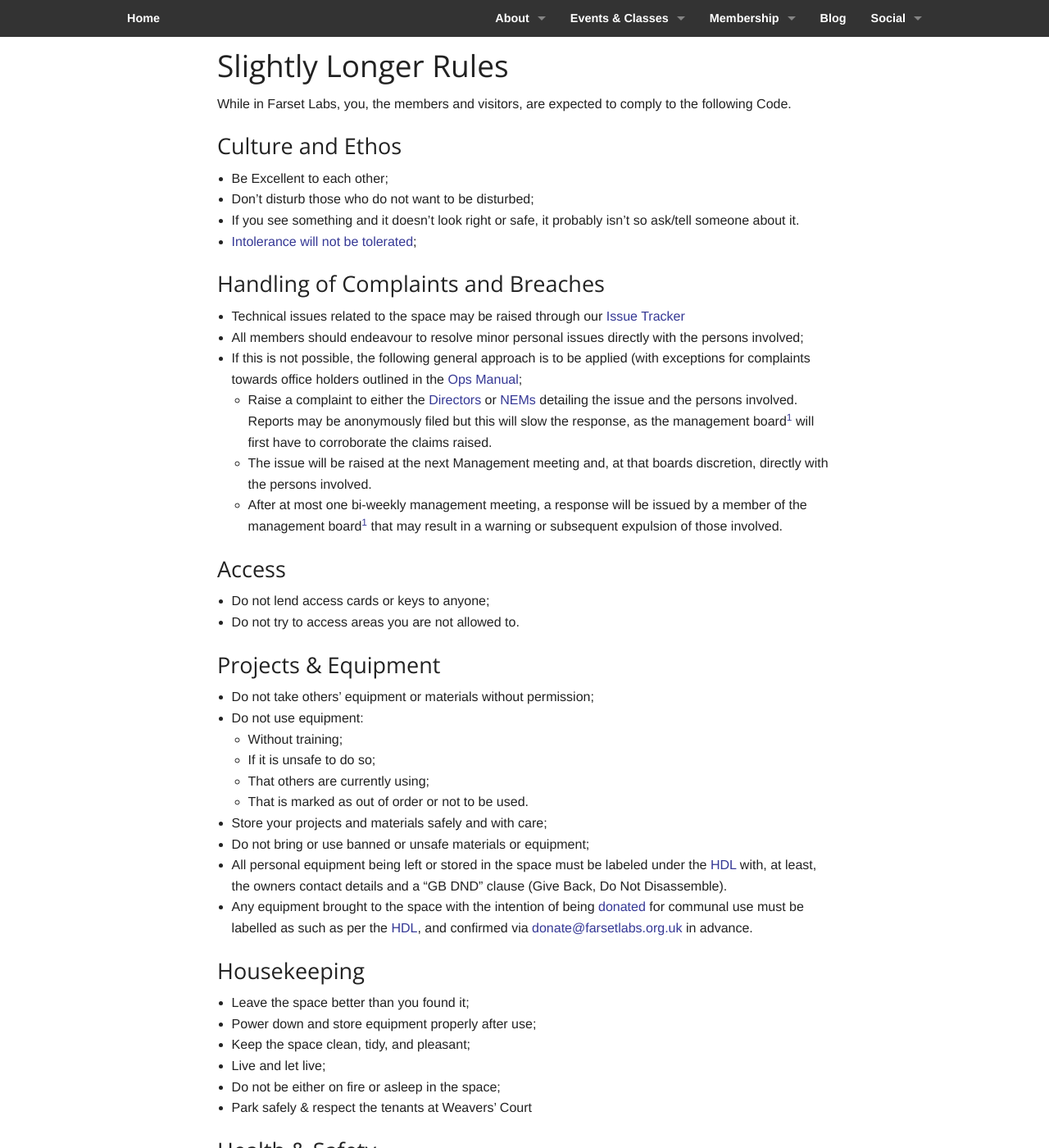
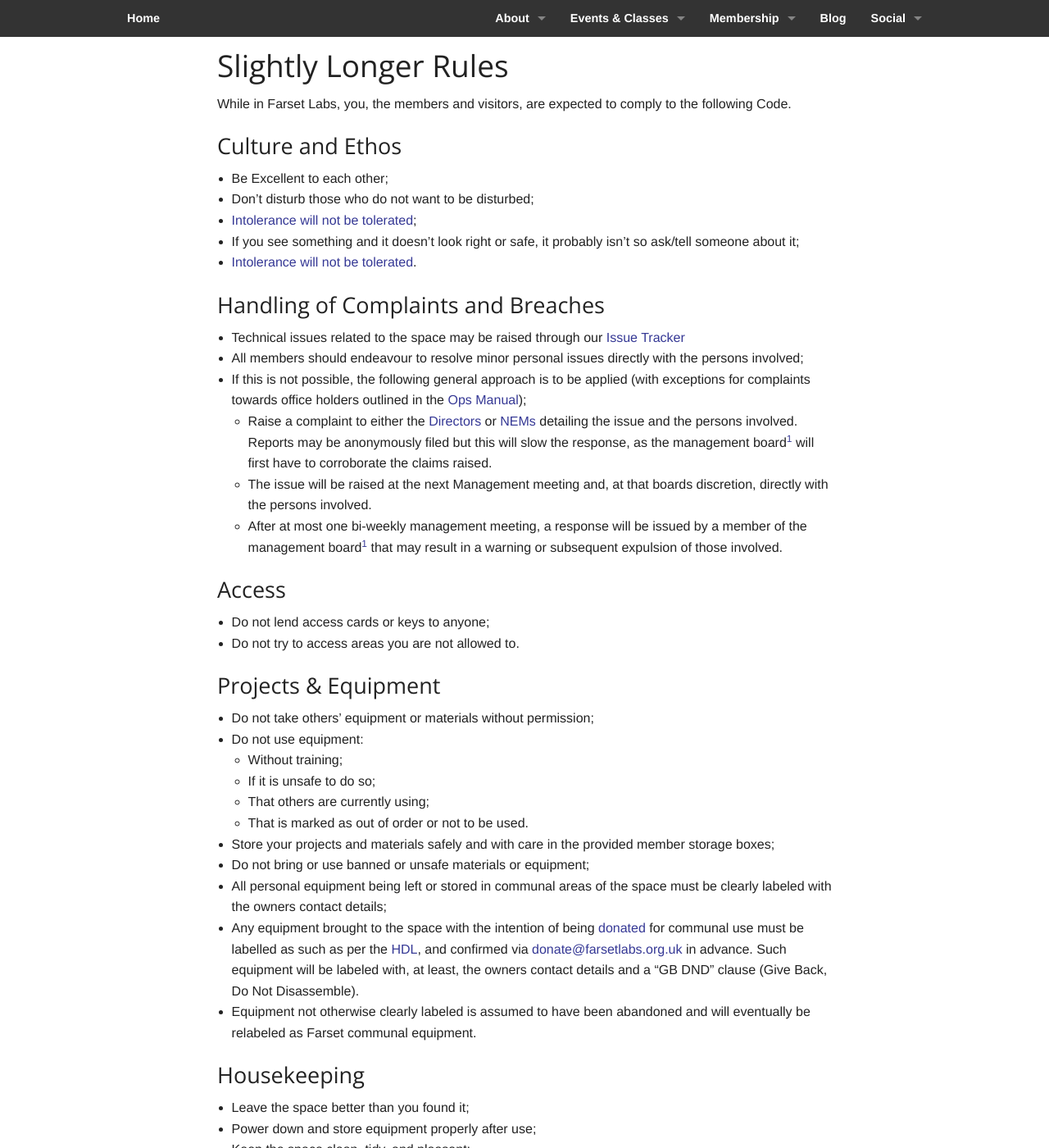
Before and after one commit to FarsetLabs/farsetlabs.github.io, a Jekyll site: the page built from about/rules_and_policies.md, in a window 1280 px wide and 1400 px high, scrolled down 374 px. Shown: the whole window at 82% size. Built offline with Jekyll 4.4.1, drawn with Linux system fonts in a browser that asks for light colours.

Commit message:
hotfixs for AD-73 re punctuation and personal item handling

```diff
--- a/about/rules_and_policies.md
+++ b/about/rules_and_policies.md
@@ -28,13 +28,14 @@
 
  * Be Excellent to each other;
  * Don't disturb those who do not want to be disturbed;
- * If you see something and it doesn't look right or safe, it probably isn't so ask/tell someone about it.
  * [Intolerance will not be tolerated](equality.html);
+ * If you see something and it doesn't look right or safe, it probably isn't so ask/tell someone about it;
+ * [Intolerance will not be tolerated](equality.html).
 
 ### Handling of Complaints and Breaches
  * Technical issues related to the space may be raised through our [Issue Tracker](http://jira.farsetlabs.org.uk)
  * All members should endeavour to resolve minor personal issues directly with the persons involved;
- * If this is not possible, the following general approach is to be applied (with exceptions for complaints towards office holders outlined in the [Ops Manual](ops_manual.html);
+ * If this is not possible, the following general approach is to be applied (with exceptions for complaints towards office holders outlined in the [Ops Manual](ops_manual.html));
     * Raise a complaint to either the [Directors](mailto:admin@farsetlabs.org.uk) or [NEMs](mailto:nems@services.farsetlabs.org.uk) detailing the issue and the persons involved. Reports may be anonymously filed but this will slow the response, as the management board[^1] will first have to corroborate the claims raised.
     * The issue will be raised at the next Management meeting and, at that boards discretion, directly with the persons involved.
     * After at most one bi-weekly management meeting, a response will be issued by a member of the management board[^1] that may result in a warning or subsequent expulsion of those involved.
@@ -54,10 +55,11 @@
     * If it is unsafe to do so;
     * That others are currently using;
     * That is marked as out of order or not to be used.
- * Store your projects and materials safely and with care;
+ * Store your projects and materials safely and with care in the provided member storage boxes;
  * Do not bring or use banned or unsafe materials or equipment;
- * All personal equipment being left or stored in the space must be labeled under the [HDL](hardware_donation_license.html) with, at least, the owners contact details and a "GB DND" clause (Give Back, Do Not Disassemble).
- * Any equipment brought to the space with the intention of being [donated](/about/donations.html) for communal use must be labelled as such as per the [HDL](hardware_donation_license.html), and confirmed via [donate@farsetlabs.org.uk](mailto:donate@farsetlabs.org.uk) in advance.
+ * All personal equipment being left or stored in communal areas of the space must be clearly labeled with the owners contact details;
+ * Any equipment brought to the space with the intention of being [donated](/about/donations.html) for communal use must be labelled as such as per the [HDL](hardware_donation_license.html), and confirmed via [donate@farsetlabs.org.uk](mailto:donate@farsetlabs.org.uk) in advance. Such equipment will be labeled with, at least, the owners contact details and a "GB DND" clause (Give Back, Do Not Disassemble).
+ * Equipment not otherwise clearly labeled is assumed to have been abandoned and will eventually be relabeled as Farset communal equipment.
 
 ### Housekeeping
 
```
